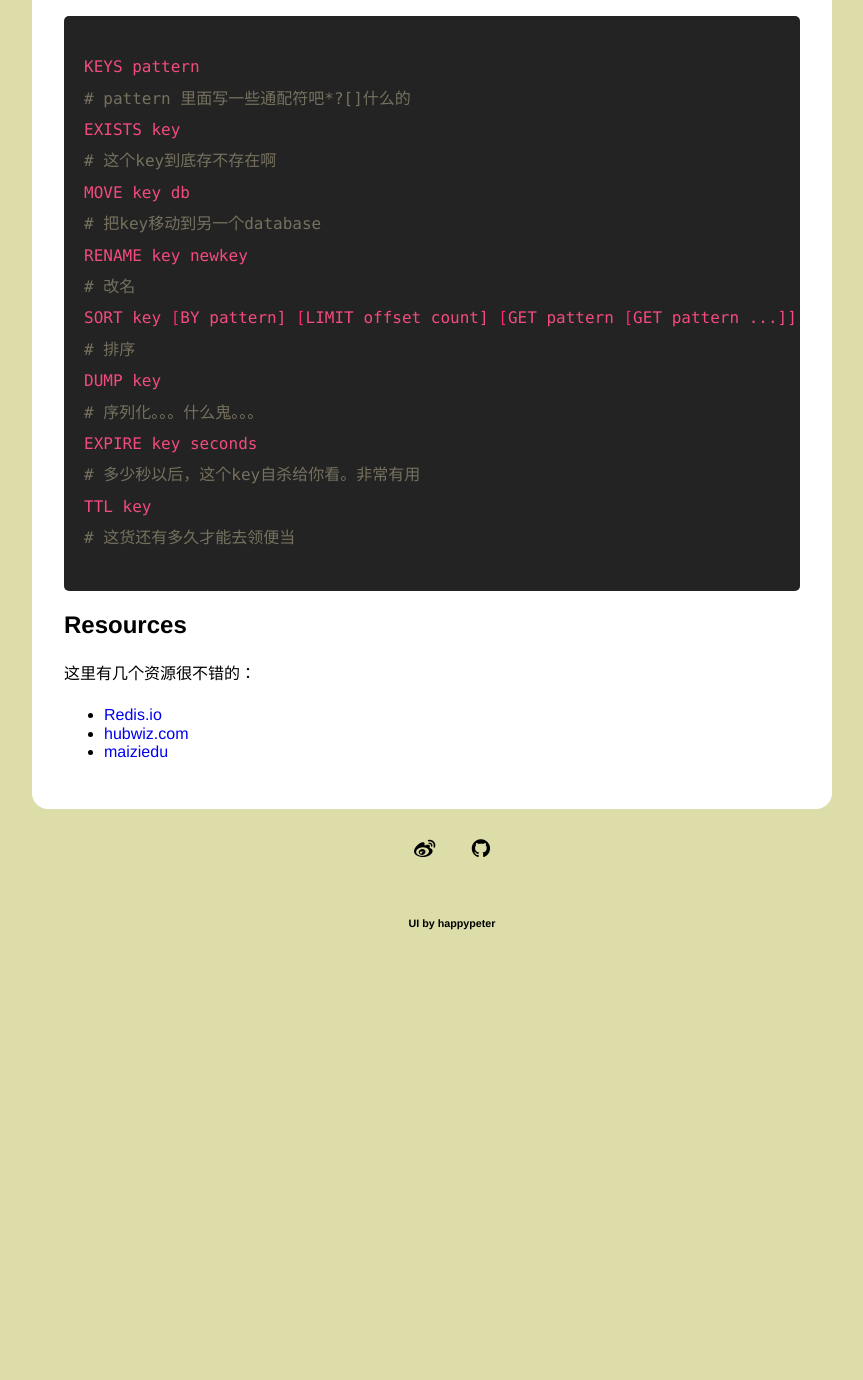
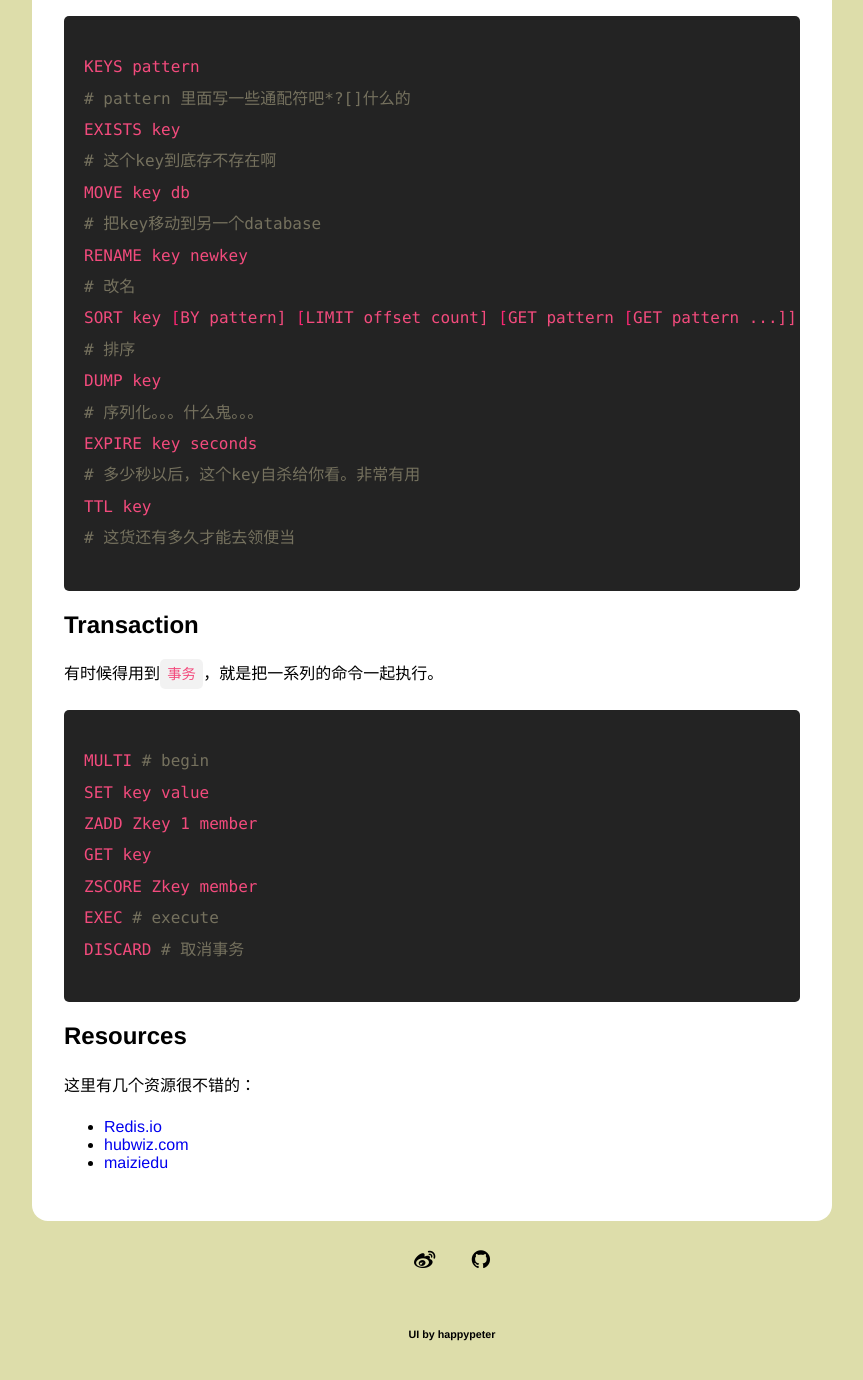
Before and after one commit to AnnatarHe/AnnatarHe.github.io, a Jekyll site: the page built from _posts/2015-07-25-Redis-notes.md, in a window 1280 px wide and 1400 px high, scrolled down 6706 px. Shown: the top 1380 px of the window, without its empty margins (208-1071 px from the left). Built offline with Jekyll 4.4.1, drawn with Linux system fonts in a browser that asks for light colours; nearby versions of some CDN libraries; comment, search, counter and statistics services are not loaded; before the commit the page ends 7695 px from its top, so only the background shows below that.

Commit message:
update something

```diff
--- a/_posts/2015-07-25-Redis-notes.md
+++ b/_posts/2015-07-25-Redis-notes.md
@@ -226,6 +226,19 @@ TTL key
 # 这货还有多久才能去领便当
 {% endhighlight %}
 
+## Transaction
+
+有时候得用到`事务`，就是把一系列的命令一起执行。
+{% highlight bash %}
+MULTI # begin
+SET key value
+ZADD Zkey 1 member
+GET key
+ZSCORE Zkey member
+EXEC # execute
+DISCARD # 取消事务
+{% endhighlight %}
+
 ## Resources
 
 这里有几个资源很不错的：
--- a/css/main.scss
+++ b/css/main.scss
@@ -94,7 +94,7 @@ footer{
 			display: inline;
 			padding:1em;
 			a{
-				color:black;
+				color:#000;
 			}
 		}
 	}
```
Also changed, not shown: _posts/2015-07-29-Windows10-experiences.md (+1 -1 lines), index.md (+2 -2 lines).
